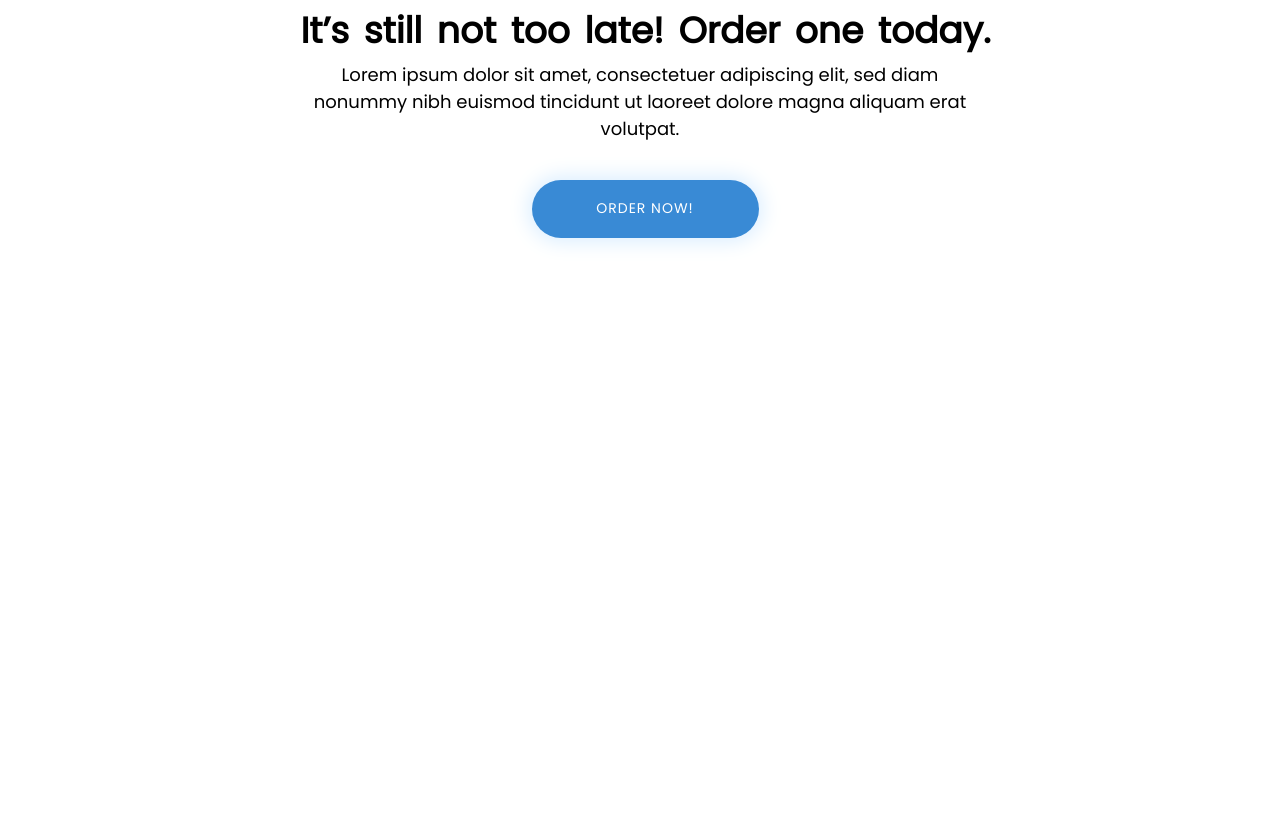
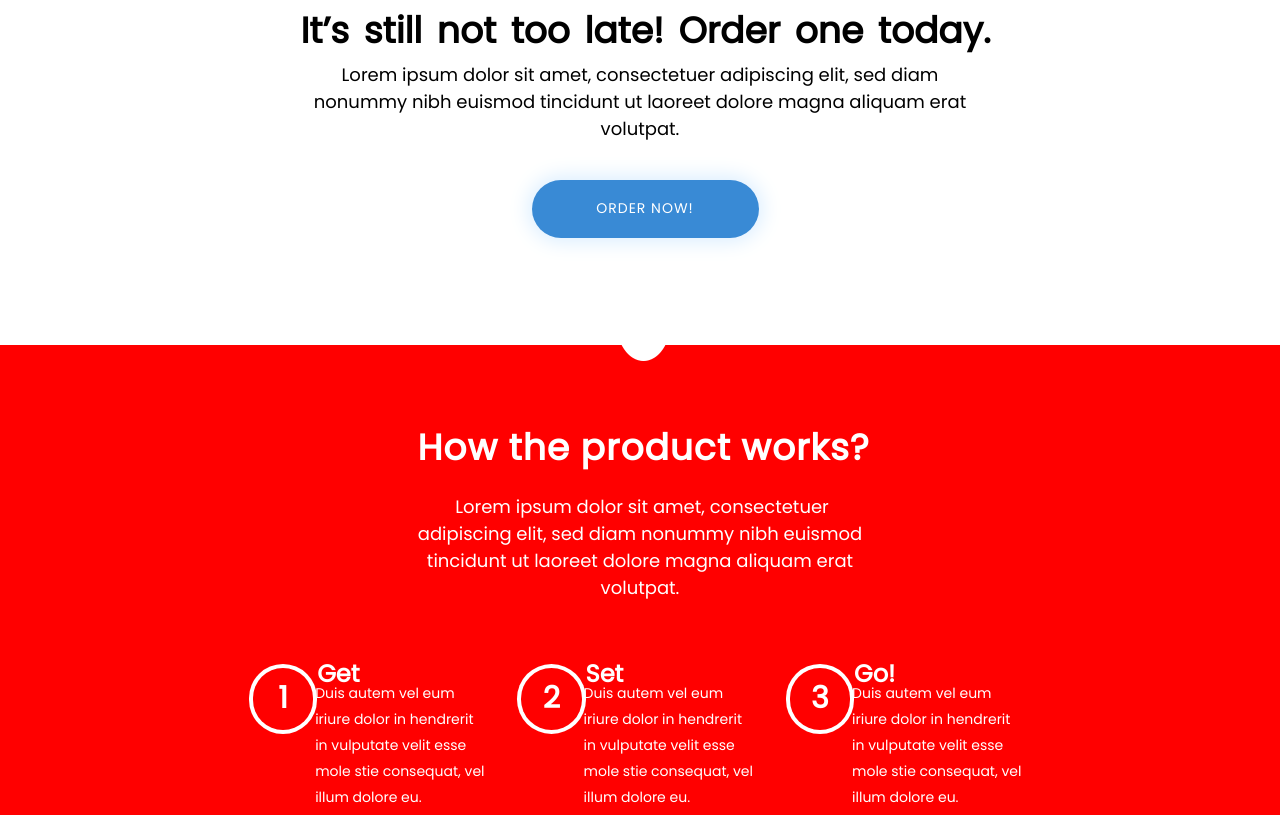
Before and after one commit to melight402/gulp-boilerplate, a website: page src/index.html in a window 1280 px wide. Shown: the part 2481-3296 px from the top of the page. Before the commit the page ends 2826 px from the top, so only its background shows below. Drawn offline with Linux system fonts and the light colour scheme; files that its build step writes are made by us from their sources.

Commit message:
how works with pixel perfect

```diff
--- a/src/index.html
+++ b/src/index.html
@@ -134,7 +134,49 @@
       </div>
     </div>
   </div>
-
+  <div class="how-works">
+    <div class="round-image"></div>
+    <div class="how-works-container">
+      <h2>How the product works?</h2>
+      <p class="how-works-container-title">Lorem ipsum dolor sit amet, consectetuer adipiscing elit, sed diam nonummy
+        nibh euismod tincidunt ut laoreet dolore magna aliquam erat volutpat.</p>
+      <div class="how-works-items">
+        <div class="how-works-item">
+          <div class="number">
+            <p>1</p>
+          </div>
+          <div class="how-work-content">
+            <h5>Get</h5>
+            <p>Duis autem vel eum iriure dolor in
+              hendrerit in vulputate velit esse mole
+              stie consequat, vel illum dolore eu.</p>
+          </div>
+        </div>
+        <div class="how-works-item">
+          <div class="number">
+            <p>2</p>
+          </div>
+          <div class="how-work-content">
+            <h5>Set</h5>
+            <p>Duis autem vel eum iriure dolor in
+              hendrerit in vulputate velit esse mole
+              stie consequat, vel illum dolore eu.</p>
+          </div>
+        </div>
+        <div class="how-works-item">
+          <div class="number">
+            <p>3</p>
+          </div>
+          <div class="how-work-content">
+            <h5>Go!</h5>
+            <p>Duis autem vel eum iriure dolor in
+              hendrerit in vulputate velit esse mole
+              stie consequat, vel illum dolore eu.</p>
+          </div>
+        </div>
+      </div>
+    </div>
+  </div>
 
 
 
--- /dev/null
+++ b/src/sass/Components/how-work.scss
@@ -0,0 +1,89 @@
+.how-works{
+  position: relative;
+  .round-image{
+    position: absolute;
+    height: 82px;
+    width: 55px;
+    background: url(../../img/main-sprite.png) 0 82px;
+    top: -65px;
+    margin-left: 6px
+  }
+  height: 470px;
+  background-color: #FF0000;
+  display: flex;
+  flex-direction: column;
+  justify-content: center;
+  align-items: center;
+  .how-works-container{
+    width: 72%;
+    height: 64%;
+    display: flex;
+    flex-direction: column;
+
+    align-items: center;
+    color: white;
+    h2{
+      font: 36px Poppins;
+      line-height: unset;
+      font-weight: 600;
+      text-indent: 7px;
+      letter-spacing: 1px;
+    }
+    .how-works-container-title{
+      width: 51%;
+      text-align: center;
+      line-height: 1.5em;
+      text-indent: 4px;
+      padding-top: 27px;
+      font: 18px Poppins;
+      font-weight: 400;
+    }
+    .how-works-items{
+      display: flex;
+      justify-content: space-between;
+      width: 84%;
+      height: 55%;
+      padding-top: 67px;
+      .how-works-item{
+        display: flex;
+        justify-content: space-between;
+        width: 30%;
+        &:nth-child(3){
+          margin-right: 5px;
+        }
+        .number{
+          display: flex;
+          justify-content: center;
+          align-items: center;
+          width: 61px;
+          height: 62px;
+          border-radius: 40px;
+          box-shadow: 0 0 0px 4px white;
+          p{
+            font: 30px Poppins;
+            font-weight: 600;
+          }
+        }
+        .how-work-content{
+          width: 75%;
+          height: 108%;
+          display: flex;
+          flex-direction: column;
+          justify-content: space-between;
+          h5{
+            font: 24px Poppins;
+            font-weight: 600;
+            line-height: 12px;
+            text-indent: 4px;
+          }
+          p{
+            font: 14px Poppins;
+            font-weight: 400;
+            line-height: 26px;
+            padding-left: 2px;
+          }
+        }
+      }
+    }
+  }
+}
```
Also changed, not shown: dist/css/styles.min.css, dist/index.html.
